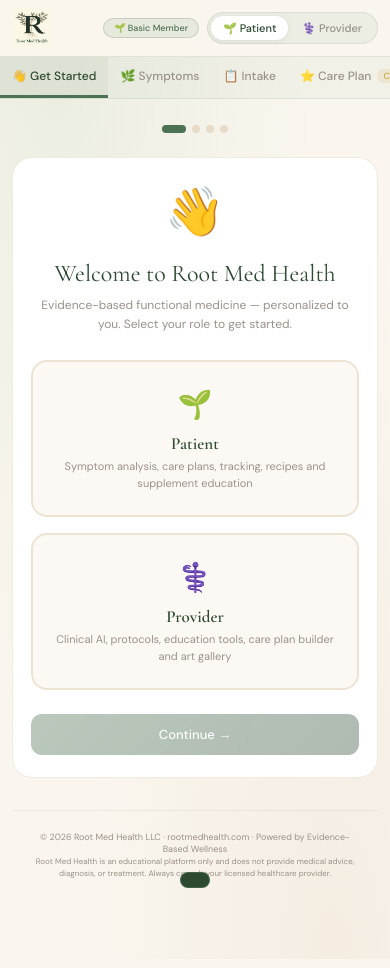
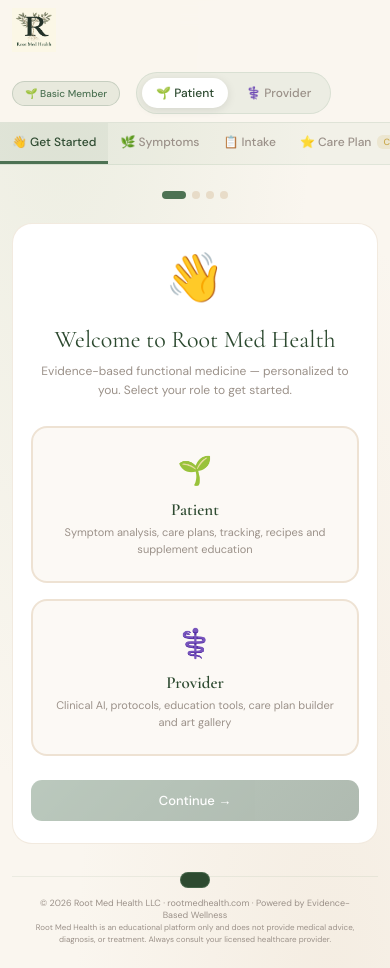
Before and after one commit to functionalmedrn/rootmedhealth, a plain HTML site: page index.html in a window 390 px wide. Shown: the top 968 px of the page. Drawn offline with nearby package versions, Linux system fonts and the light colour scheme.

Commit message:
Add files via upload

```diff
--- a/styles.css
+++ b/styles.css
@@ -69,12 +69,12 @@
   display:flex;
   align-items:center;
   justify-content:space-between;
-  padding:12px 24px;
+  padding:16px 32px;
   position:sticky;
   top:0;
   z-index:200;
   backdrop-filter:blur(12px);
-  gap:10px;
+  gap:20px;
   flex-wrap:wrap;
   transition:all .3s;
 }
@@ -89,35 +89,35 @@
 .logo{
   display:flex;
   align-items:center;
-  gap:14px;
+  gap:18px;
   cursor:pointer;
 }
-.logo-img{height:64px;width:auto}
-.logo-fallback{display:none;align-items:center;gap:12px}
+.logo-img{height:144px;width:auto}
+.logo-fallback{display:none;align-items:center;gap:14px}
 .logo-orb{
-  width:56px;height:56px;border-radius:12px;
+  width:144px;height:144px;border-radius:20px;
   background:linear-gradient(135deg,#5a8f5e,#2d4a30);
-  display:flex;align-items:center;justify-content:center;font-size:26px;
+  display:flex;align-items:center;justify-content:center;font-size:64px;
 }
 .logo-text{
   font-family:'Cormorant Garamond',serif;
-  font-size:26px;font-weight:600;
+  font-size:38px;font-weight:600;
 }
 .patient-mode .logo-text{color:var(--deep)}
 .provider-mode .logo-text{color:var(--pt)}
 .logo-sub{
-  font-size:10px;letter-spacing:.18em;text-transform:uppercase;
-  color:var(--gray);display:block;margin-top:-1px;
+  font-size:13px;letter-spacing:.22em;text-transform:uppercase;
+  color:var(--gray);display:block;margin-top:2px;
 }
-.header-right{display:flex;align-items:center;gap:8px;flex-wrap:wrap}
-.tier-badge{font-size:9px;padding:3px 10px;border-radius:10px;font-weight:500}
+.header-right{display:flex;align-items:center;gap:16px;flex-wrap:wrap}
+.tier-badge{font-size:14px;padding:10px 20px;border-radius:14px;font-weight:500}
 .patient-mode .tier-badge{
   background:rgba(77,114,83,.1);color:var(--sage);border:1px solid rgba(77,114,83,.22);
 }
 .provider-mode .tier-badge{
   background:rgba(201,168,76,.15);color:var(--gold);border:1px solid rgba(201,168,76,.28);
 }
-.mode-pills{display:flex;border-radius:18px;padding:3px;gap:2px}
+.mode-pills{display:flex;border-radius:24px;padding:5px;gap:4px}
 .patient-mode .mode-pills{
   background:rgba(122,158,126,.1);border:1px solid rgba(122,158,126,.18);
 }
@@ -125,19 +125,19 @@
   background:rgba(52,77,58,.6);border:1px solid rgba(90,130,95,.5);
 }
 .mpill{
-  padding:5px 12px;border-radius:14px;border:none;
-  font-size:11px;font-family:'DM Sans',sans-serif;font-weight:500;
+  padding:14px 28px;border-radius:20px;border:none;
+  font-size:16px;font-family:'DM Sans',sans-serif;font-weight:500;
   cursor:pointer;transition:all .18s;background:transparent;
 }
 .patient-mode .mpill{color:var(--gray)}
 .provider-mode .mpill{color:var(--pm)}
 .patient-mode .mpill.active{
   background:var(--white);color:var(--deep);
-  box-shadow:0 1px 6px rgba(0,0,0,.08);
+  box-shadow:0 2px 10px rgba(0,0,0,.1);
 }
 .provider-mode .mpill.active{
   background:rgba(90,130,95,.7);color:var(--pt);
-  box-shadow:0 1px 6px rgba(0,0,0,.2);
+  box-shadow:0 2px 10px rgba(0,0,0,.2);
 }
 
 /* ── TABS ── */
@@ -1177,8 +1177,10 @@
   .btn-primary{font-size:13px;padding:12px}
   .main-tabs{padding:0}
   .mtab{flex:none;padding:11px 12px;font-size:12px;justify-content:flex-start}
-  .logo-img{height:40px}
-  .logo-orb{width:36px;height:36px;font-size:16px}
+  .logo-img{height:44px}
+  .logo-orb{width:44px;height:44px;font-size:20px}
   .logo-text{font-size:18px}
   .logo-sub{font-size:9px}
+  .mpill{padding:7px 14px;font-size:12px}
+  .tier-badge{font-size:10px;padding:5px 12px}
 }
```
